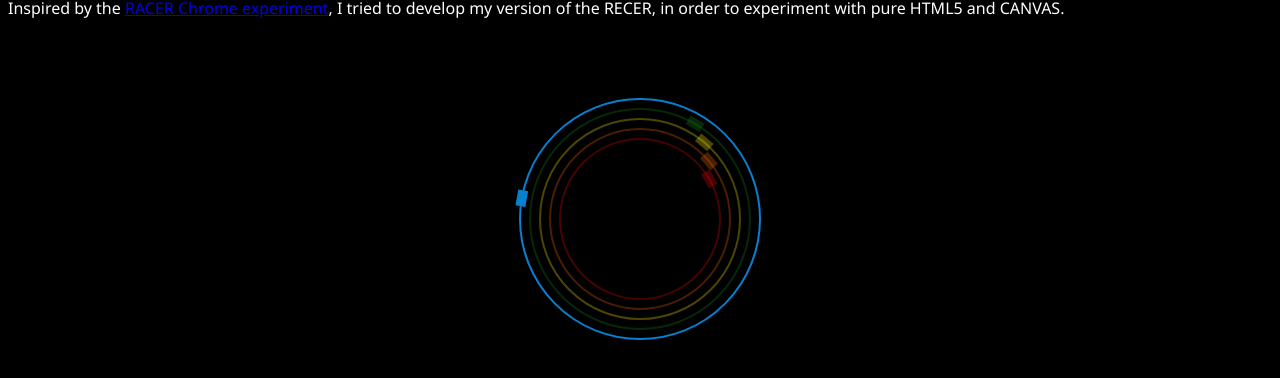
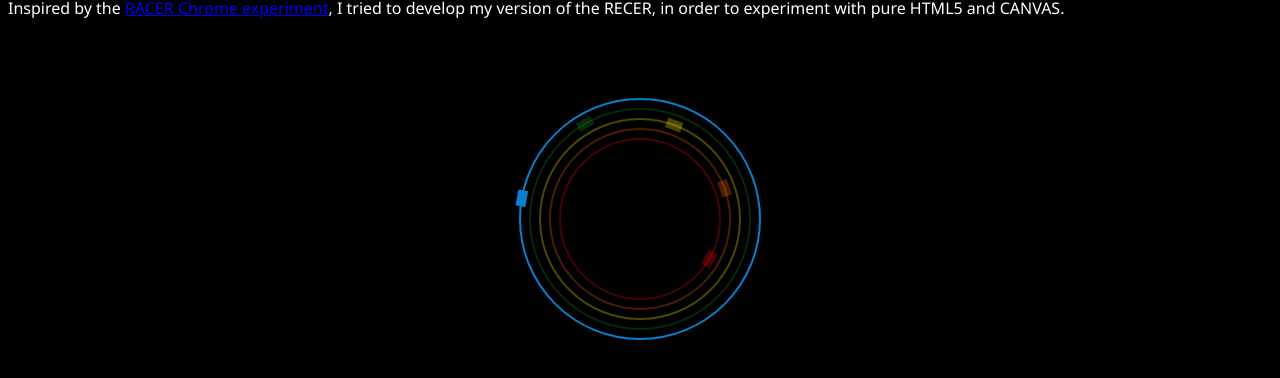
Before and after one commit to donpir/donpir.github.io, a plain HTML site: page index.html in a window 1280 px wide. Shown: the part 54-432 px from the top of the page. Drawn offline with Linux system fonts and the light colour scheme.

Commit message:
racer experiment

```diff
--- a/index.html
+++ b/index.html
@@ -68,25 +68,25 @@
             objs.push(m1);
 
             let c2 = { 'type': 'circle', 'centerX': cnvmeta.centerX, 'centerY': cnvmeta.centerY, 'radius': 110, 'color': 'rgba(22, 133, 31, 0.3)' };
-            degree = timeStep * -13.8  % 360 + 90;
+            degree = timeStep * -15  % 360 + 90;
             let m2 = primitivePlaceOnCirconference(c2, degree);
             objs.push(c2);
             objs.push(m2);
 
             let c3 = { 'type': 'circle', 'centerX': cnvmeta.centerX, 'centerY': cnvmeta.centerY, 'radius': 100, 'color': 'rgba(244, 233, 10, 0.3)' };
-            degree = timeStep * -13.6  % 360 + 90;
+            degree = timeStep * -14  % 360 + 90;
             let m3 = primitivePlaceOnCirconference(c3, degree);
             objs.push(c3);
             objs.push(m3);
 
             let c4 = { 'type': 'circle', 'centerX': cnvmeta.centerX, 'centerY': cnvmeta.centerY, 'radius': 90, 'color': 'rgba(244, 99, 10, 0.3)' };
-            degree = timeStep * -13.4  % 360 + 90;
+            degree = timeStep * -13  % 360 + 90;
             let m4 = primitivePlaceOnCirconference(c4, degree);
             objs.push(c4);
             objs.push(m4);
 
             let c5 = { 'type': 'circle', 'centerX': cnvmeta.centerX, 'centerY': cnvmeta.centerY, 'radius': 80, 'color': 'rgba(229, 10, 14, 0.3)' };
-            degree = timeStep * -13.2  % 360 + 90;
+            degree = timeStep * -12  % 360 + 90;
             let m5 = primitivePlaceOnCirconference(c5, degree);
             objs.push(c5);
             objs.push(m5);
```
